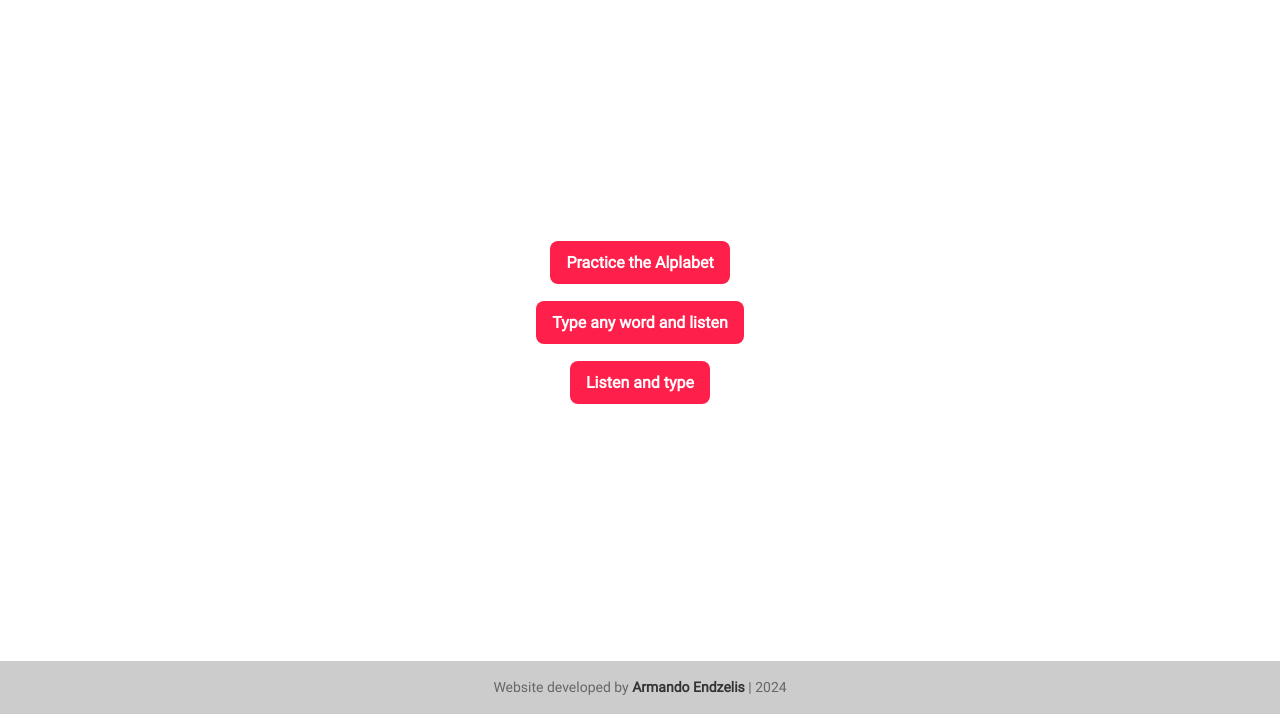
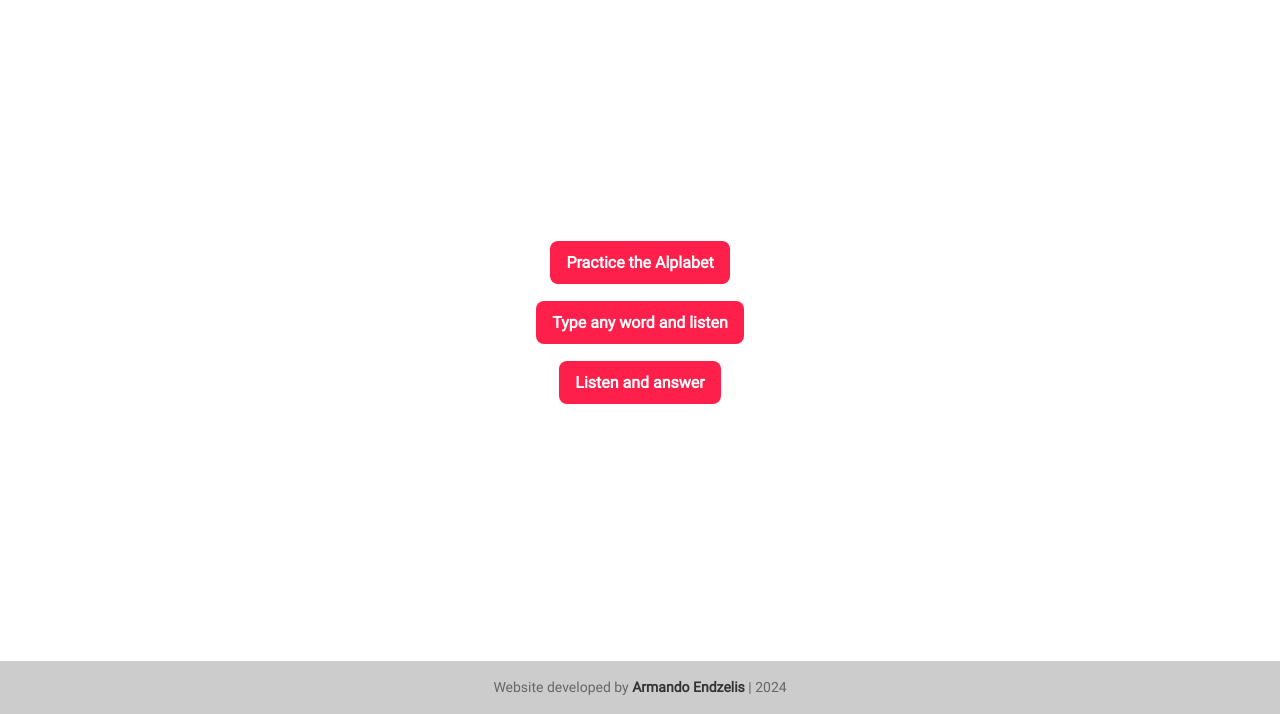
Before and after one commit to Endzelisp/spelling_practice, a plain HTML site: page index.html in a window 1280 px wide. Shown: the part 86-800 px from the top of the page. Drawn offline with Linux system fonts and the light colour scheme.

Commit message:
Update link text

```diff
--- a/index.html
+++ b/index.html
@@ -25,7 +25,7 @@
           <a href="./pages/type-n-listen/type-n-listen.html">Type any word and listen</a>
         </li>
         <li>
-          <a href="./pages/listen-n-type/listen-n-type.html">Listen and type</a>
+          <a href="./pages/listen-n-type/listen-n-type.html">Listen and answer</a>
         </li>
       </ul>
     </section>
```
